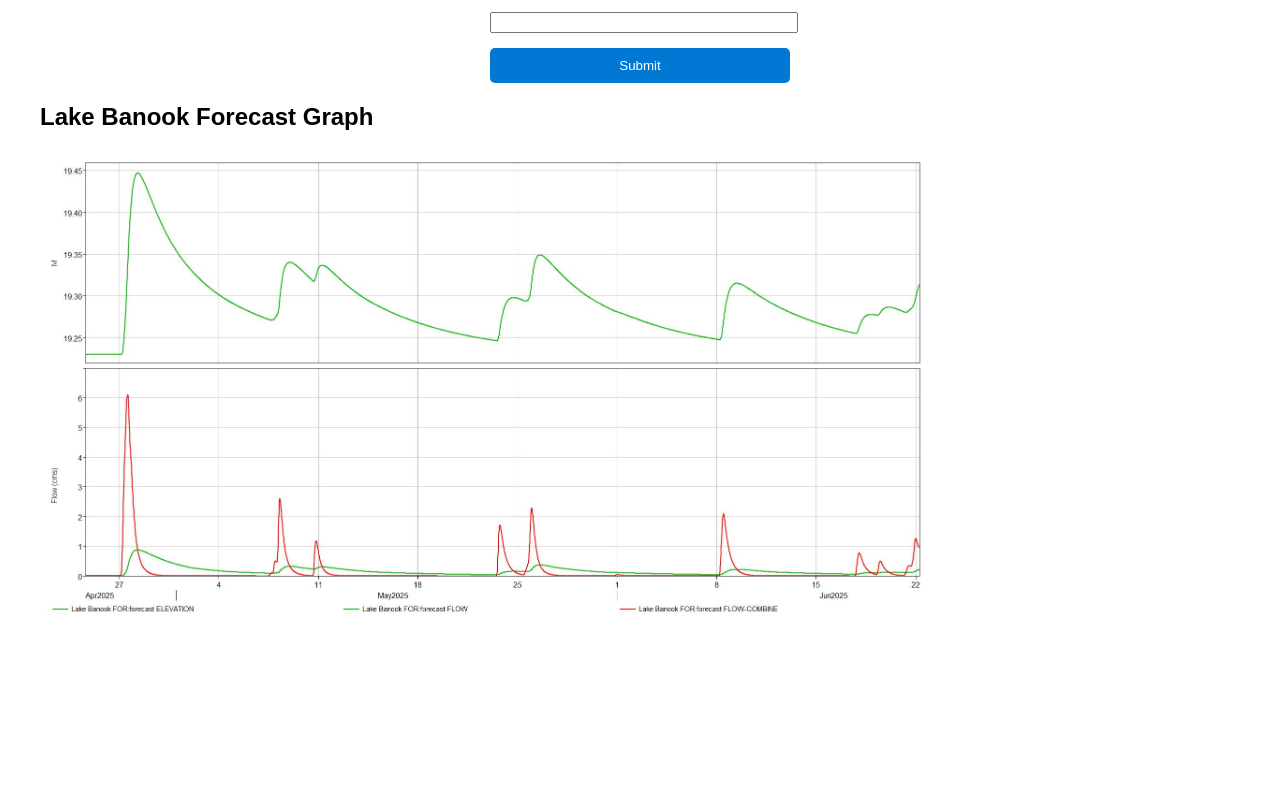
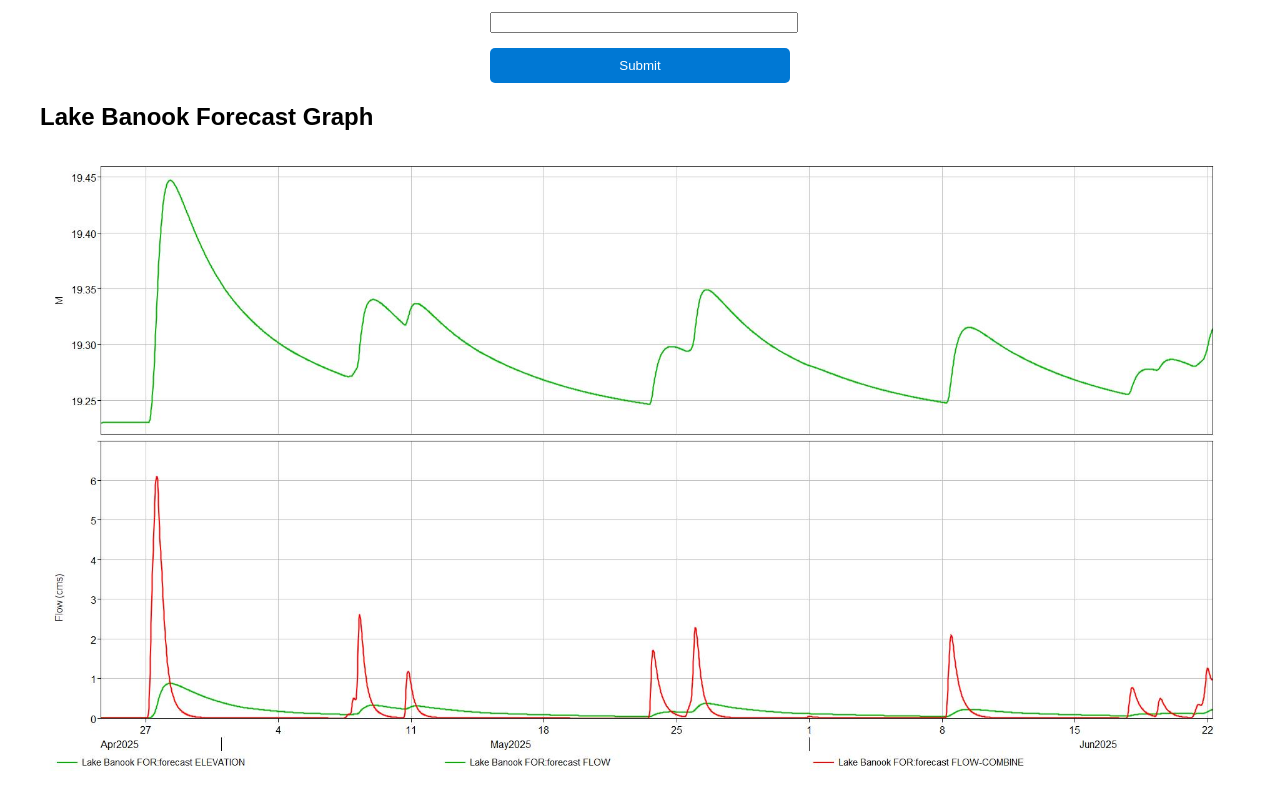
Before and after one commit to hgn1982/lake-banook-webpage, a plain HTML site: page index.html in a window 1280 px wide. Shown: the part 109-918 px from the top of the page. Before the commit the page ends 800 px from the top, so only its background shows below. Drawn offline with Linux system fonts and the light colour scheme.

Commit message:
Update index.html

```diff
--- a/index.html
+++ b/index.html
@@ -21,7 +21,7 @@
   <div id="status"></div>
 
 <h2>Lake Banook Forecast Graph</h2>
-  <img src="graph.jpg" alt="Lake Forecast Graph" width="900">
+  <img src="graph.jpg" alt="Lake Forecast Graph" width="1200">
 
 
   <script>
```
